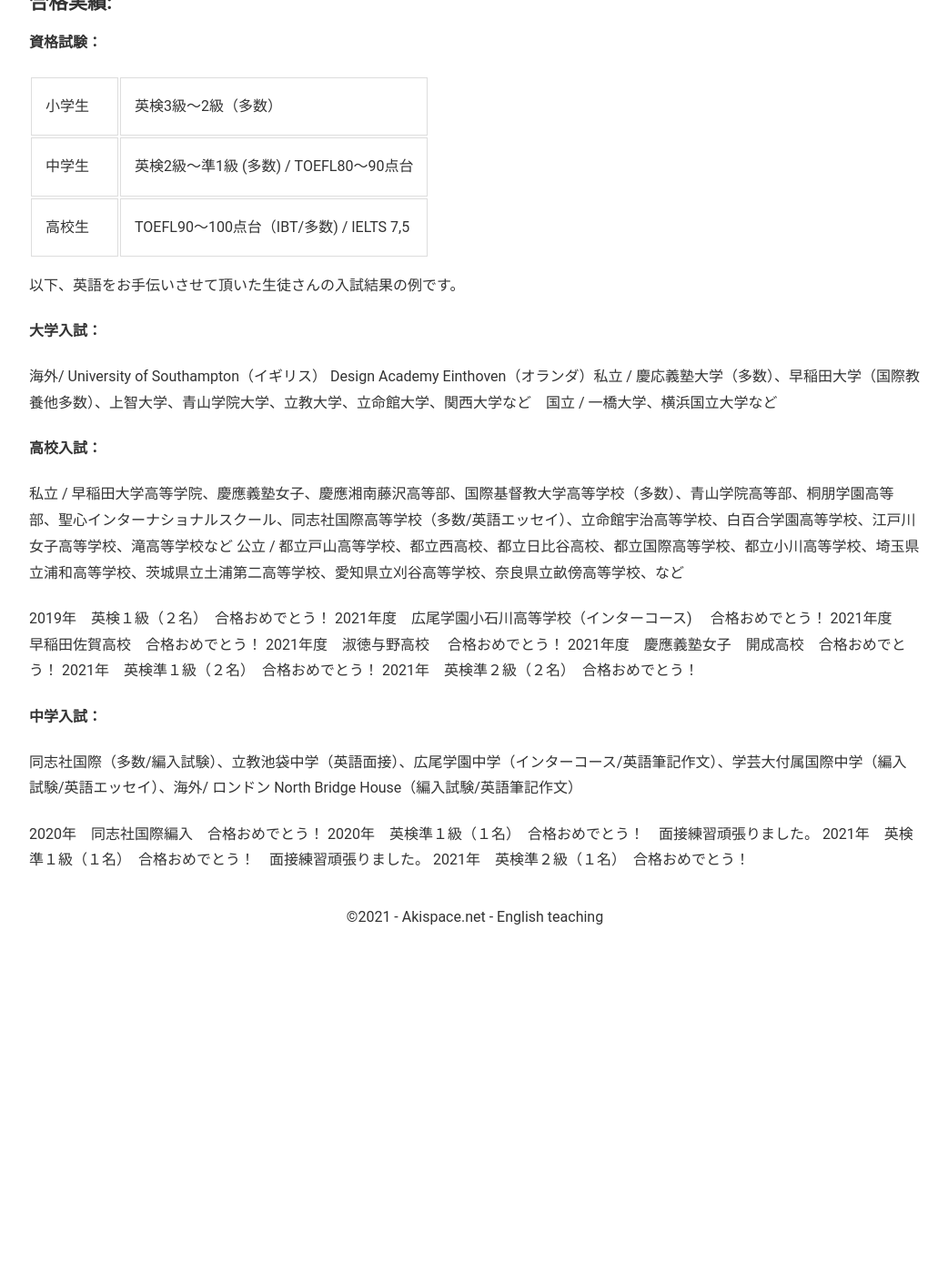
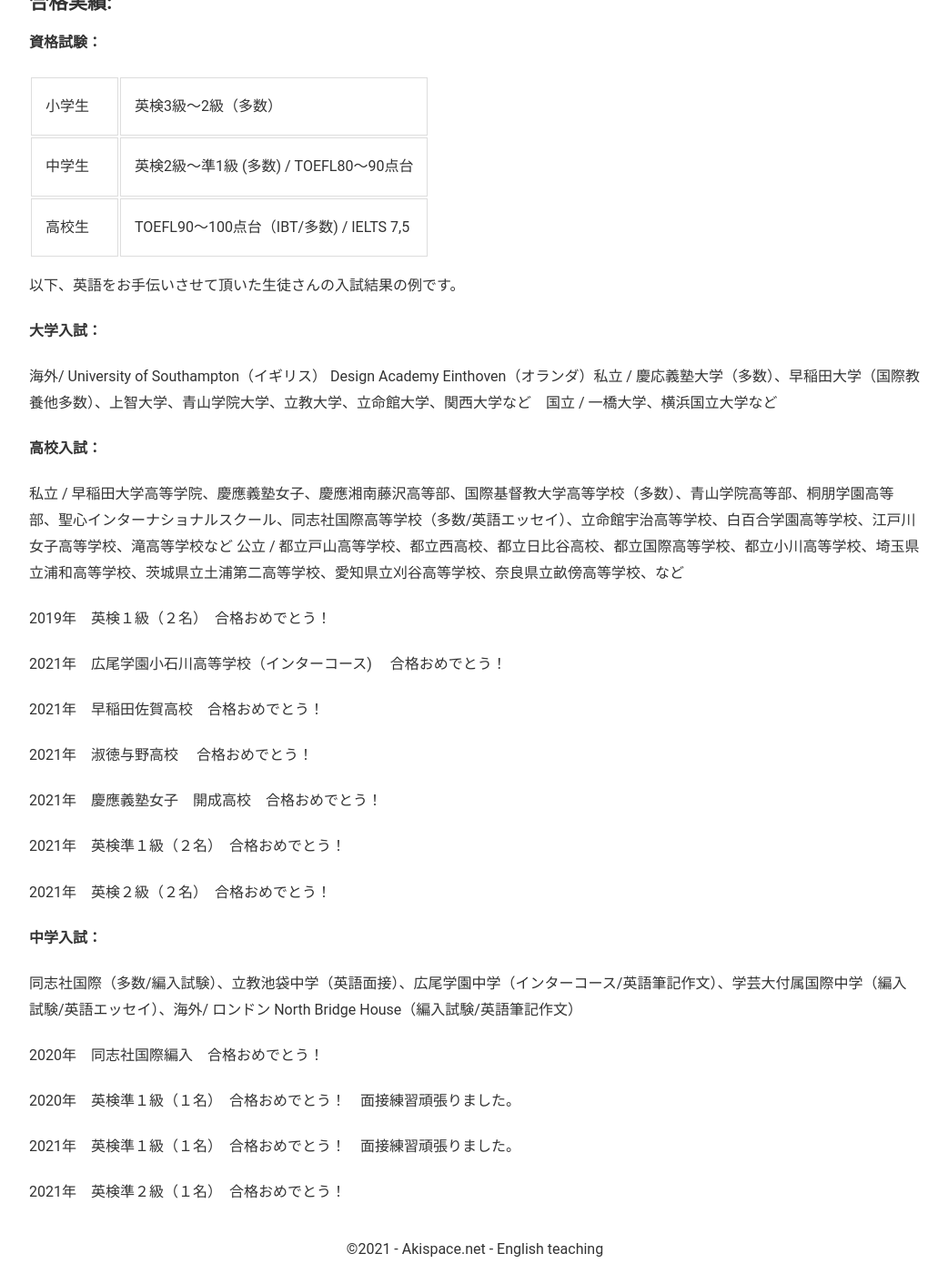
Before and after one commit to phocean/akispace, a Jekyll site: the page built from exam_results.md, in a window 1280 px wide and 1400 px high, scrolled down 1494 px. Shown: the whole window at 91% size, without its empty margins (118-1160 px from the left). Built offline with Jekyll 4.4.1, drawn with Linux system fonts in a browser that asks for light colours; before the commit the page ends 2529 px from its top, so only the background shows below that.

Commit message:
Update exam_results.md

```diff
--- a/exam_results.md
+++ b/exam_results.md
@@ -61,18 +61,27 @@
 私立 / 早稲田大学高等学院、慶應義塾女子、慶應湘南藤沢高等部、国際基督教大学高等学校（多数）、青山学院高等部、桐朋学園高等部、聖心インターナショナルスクール、同志社国際高等学校（多数/英語エッセイ）、立命館宇治高等学校、白百合学園高等学校、江戸川女子高等学校、滝高等学校など   公立 / 都立戸山高等学校、都立西高校、都立日比谷高校、都立国際高等学校、都立小川高等学校、埼玉県立浦和高等学校、茨城県立土浦第二高等学校、愛知県立刈谷高等学校、奈良県立畝傍高等学校、など
 
 2019年　英検１級（２名）　合格おめでとう！
-2021年度　広尾学園小石川高等学校（インターコース) 　合格おめでとう！
-2021年度　早稲田佐賀高校　合格おめでとう！
-2021年度　淑徳与野高校 　合格おめでとう！
-2021年度　慶應義塾女子　開成高校　合格おめでとう！
+
+2021年　広尾学園小石川高等学校（インターコース) 　合格おめでとう！
+
+2021年　早稲田佐賀高校　合格おめでとう！
+
+2021年　淑徳与野高校 　合格おめでとう！
+
+2021年　慶應義塾女子　開成高校　合格おめでとう！
+
 2021年　英検準１級（２名）　合格おめでとう！
-2021年　英検準２級（２名）　合格おめでとう！
+
+2021年　英検２級（２名）　合格おめでとう！
 
 <strong>中学入試：</strong>
 
 同志社国際（多数/編入試験）、立教池袋中学（英語面接）、広尾学園中学（インターコース/英語筆記作文）、学芸大付属国際中学（編入試験/英語エッセイ）、海外/ ロンドン North Bridge House（編入試験/英語筆記作文）
 
 2020年　同志社国際編入　合格おめでとう！
+
 2020年　英検準１級（１名）　合格おめでとう！　面接練習頑張りました。
+
 2021年　英検準１級（１名）　合格おめでとう！　面接練習頑張りました。
+
 2021年　英検準２級（１名）　合格おめでとう！
```
